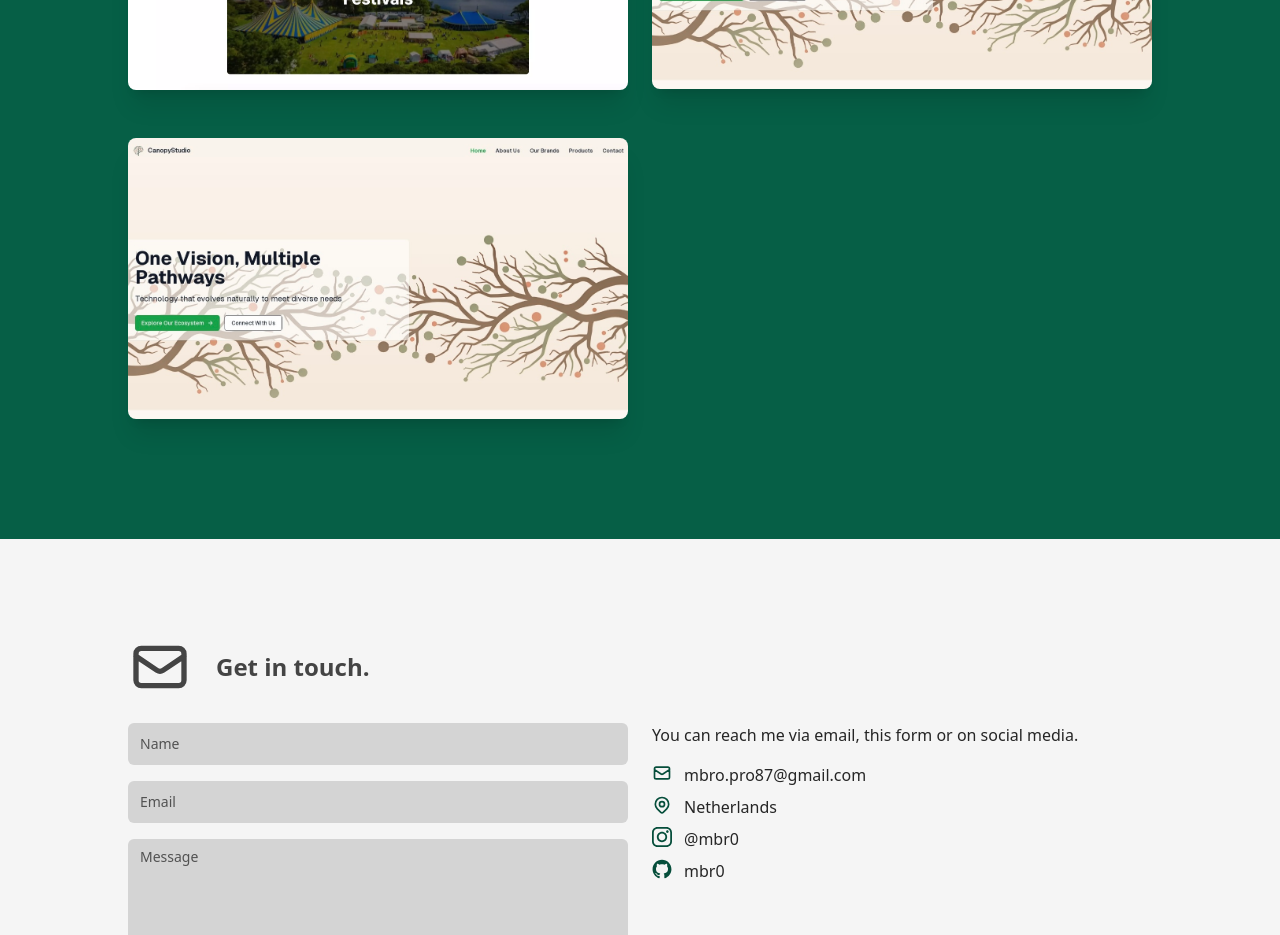
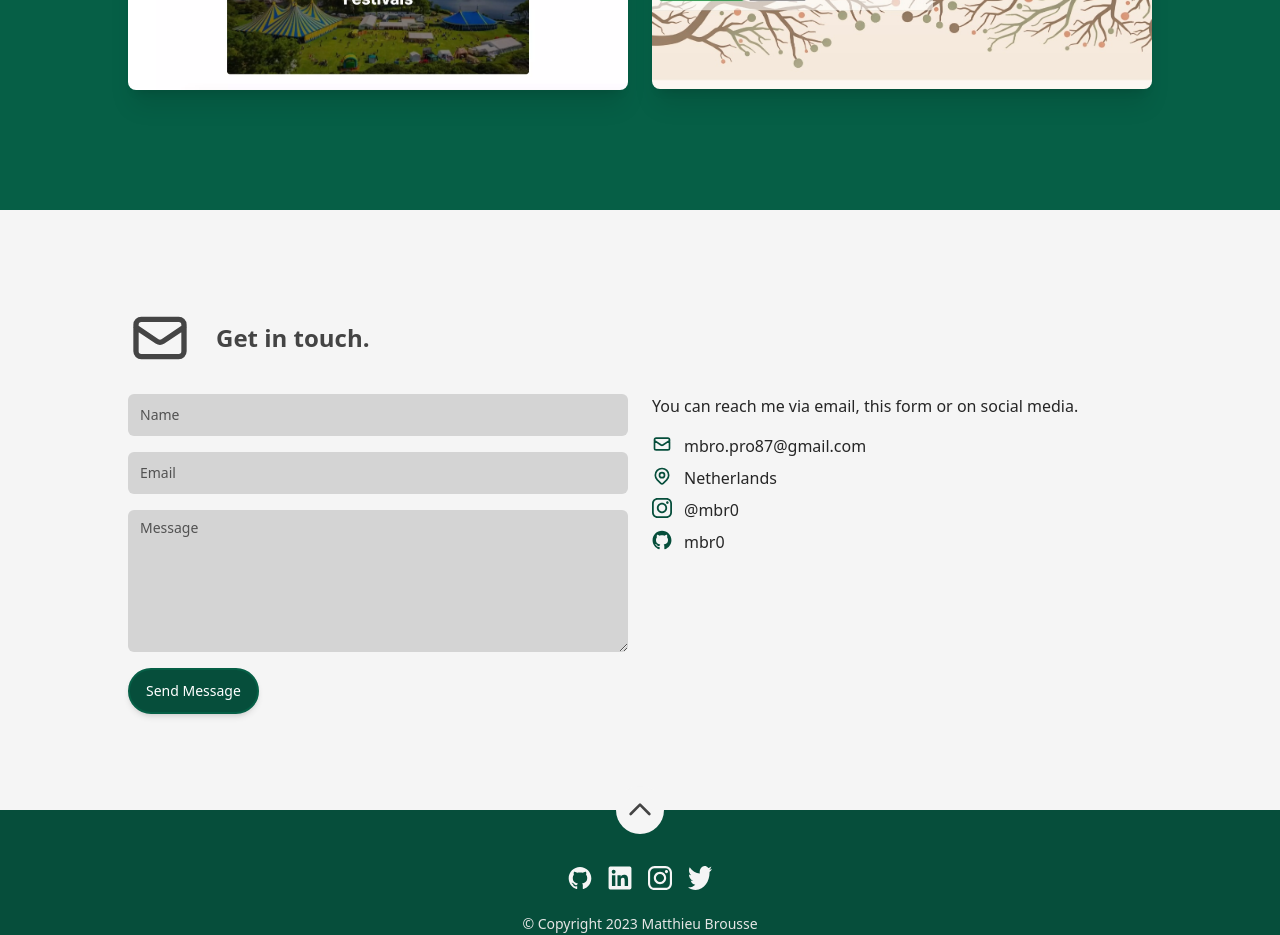
Before and after one commit to Mbr0/mbr0-portfolio, a Next.js app: page / in a window 1280 px wide. Shown: the part 3300-4235 px from the top of the page. Built offline with nearby package versions, Linux system fonts and the light colour scheme.

Commit message:
Update data.tsx

```diff
--- a/src/data/data.tsx
+++ b/src/data/data.tsx
@@ -250,12 +250,6 @@ export const portfolioItems: PortfolioItem[] = [
     url: 'https://canopystudio.io',
     image: portfolioCanopyStudio,
   },
-  {
-    title: 'CanopyStudio',
-    description: 'A creative technology hub building playful, AI-powered applications and tools, blending storytelling, design, and automation.',
-    url: 'https://canopystudio.io',
-    image: portfolioCanopyStudio,
-  },
 ];
 
 /**
```
